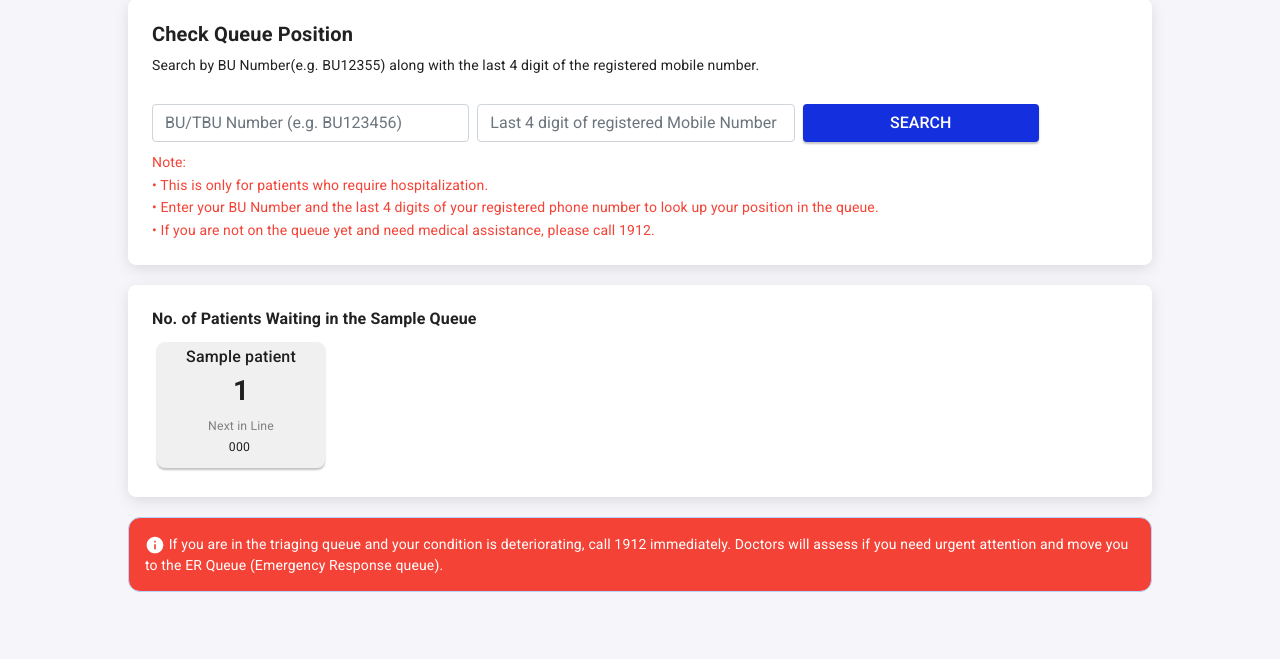
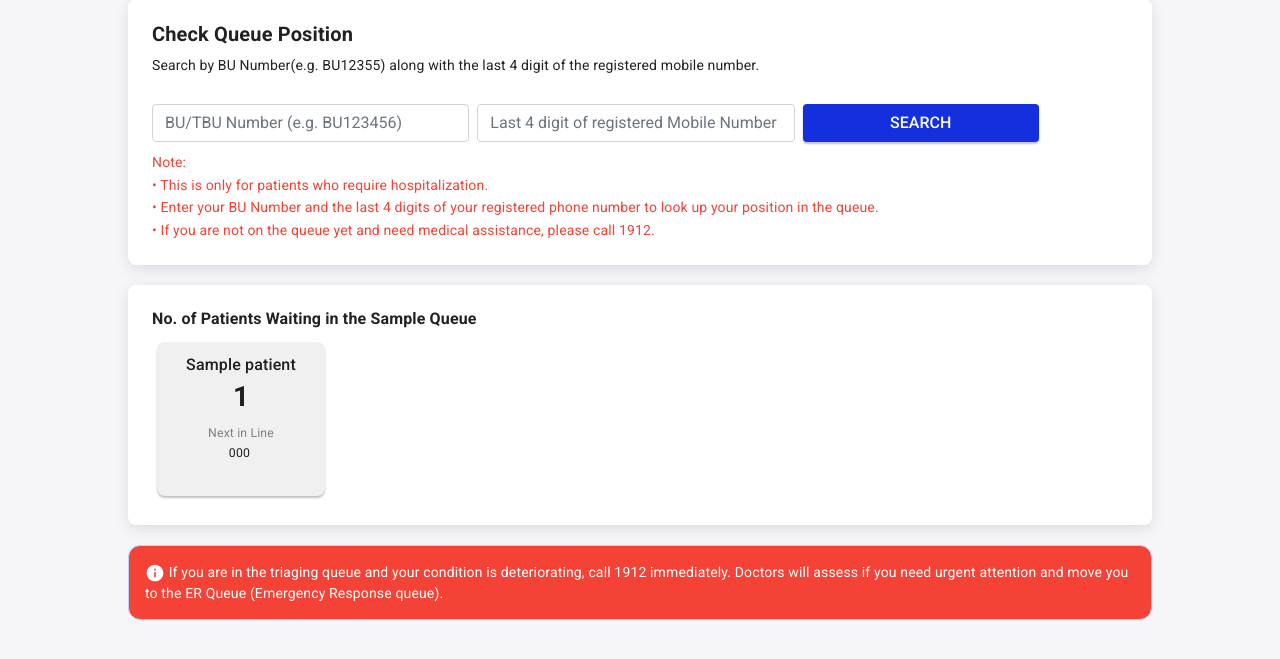
Before and after one commit to suryat789/BBMP-CHBMS-Improvement, a PHP site: page / in a window 1280 px wide. Shown: the part 73-732 px from the top of the page. Run offline with PHP 8.4, Linux system fonts and the light colour scheme; tables that the repository leaves empty hold one stand-in row (values such as "Sample post").

Commit message:
Update styles.css

```diff
--- a/portal/ui/css/styles.css
+++ b/portal/ui/css/styles.css
@@ -202,7 +202,7 @@ h6 {
 
 .cs-grey-sub-cards {
     /* Auto Layout */
-    height: 9em;
+    height: 11em;
     display: flex;
     flex-direction: column;
     align-items: center;
@@ -278,6 +278,9 @@ h6 {
     cursor:pointer;
 }
 
+.cs-grey-sub-cards h6 {
+    margin: 0.5em 0 0.4em 0;
+    }
 
 
 
```
